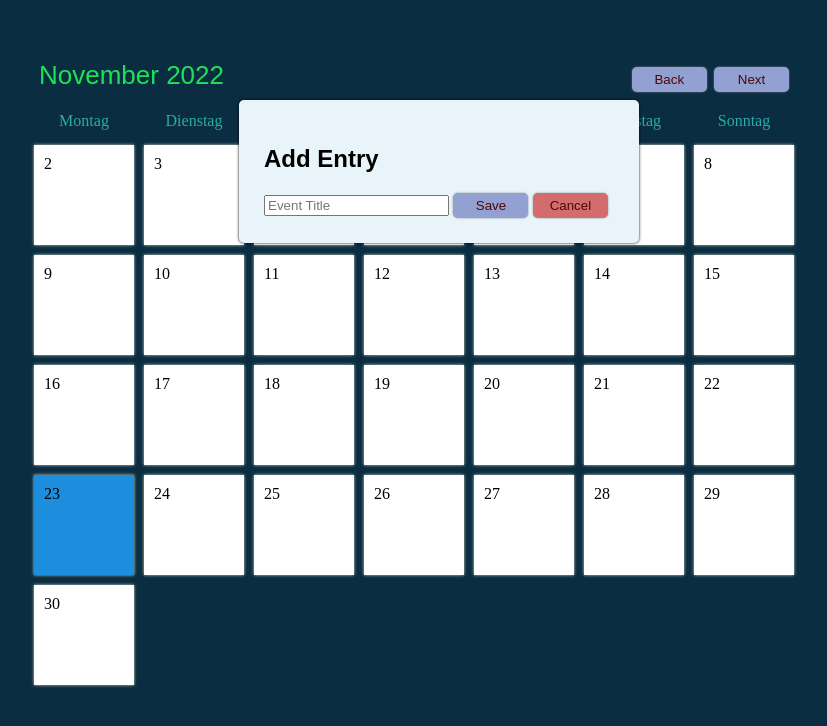
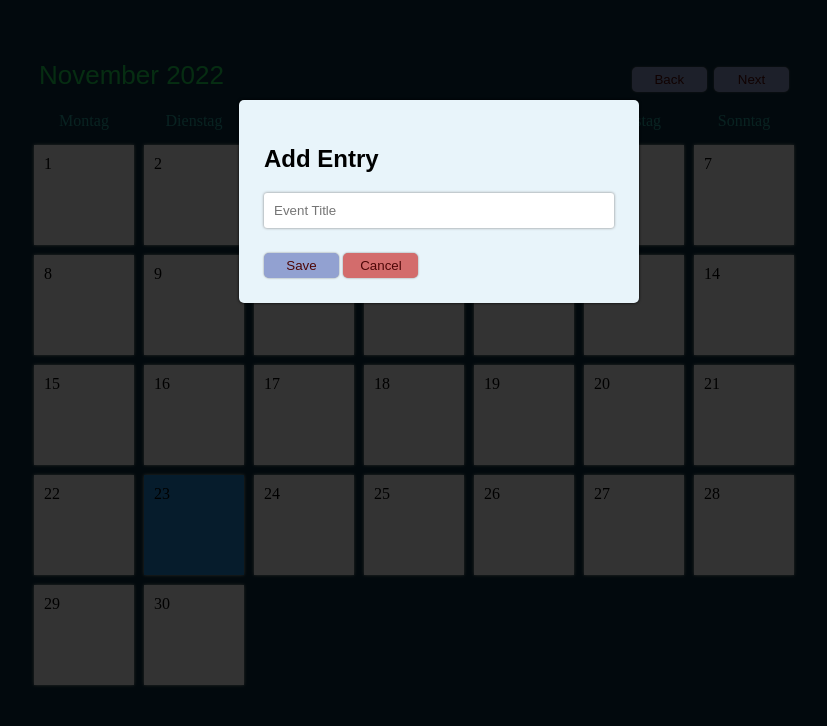
Before and after one commit to eichebe/Sem2KalenderManager, a plain HTML site: page index.html in a window 1280 px wide. Both pictures are taken after a click on the element "10". Shown: the whole page, without its empty margins (226-1053 px from the left). Drawn offline with Linux system fonts and the light colour scheme.

Commit message:
Fixed Modal Problems. Events are now created

```diff
--- a/index.html
+++ b/index.html
@@ -33,7 +33,7 @@
     <div id="newEventModal">
         <h2>Add Entry</h2>
 
-        <input type="eventTitleInput" placeholder="Event Title">
+        <input id="eventTitleInput" placeholder="Event Title">
 
         <button id="saveButton">Save</button>
         <button id="cancelButton">Cancel</button>
--- a/script.js
+++ b/script.js
@@ -9,9 +9,9 @@ const calendar = document.getElementById("calendar");
 const newEventModal = document.getElementById("newEventModal");
 //Delete Modal
 const deleteEventModal = document.getElementById("deleteEventModal");
-const backDrop = document.getElementById("modalBackdrop");
+const backDrop = document.getElementById("modalBackDrop");
 const eventTitleInput = document.getElementById("eventTitleInput");
-const weekdays = ["Montag", "Dienstag", "Mittwoch", "Donnerstag", "Freitag", "Samstag", "Sonntag"];
+const weekdays = [ "Sonntag", "Montag", "Dienstag", "Mittwoch", "Donnerstag", "Freitag", "Samstag"];
 
 function openModal(date){
     clicked = date;
@@ -20,13 +20,17 @@ function openModal(date){
 
 
   if (eventForDay) {
-    document.getElementById('eventText').innerText = eventForDay.title;
-    deleteEventModal.style.display = 'block';
+    document.getElementById("eventText").innerText = eventForDay.title;
+    deleteEventModal.style.display = "block";
   } else {
-    newEventModal.style.display = 'block';
+    newEventModal.style.display = "block";
   }
 
-  backDrop.style.display = 'block';
+  backDrop.style.display = "block";
+}
+
+function startDay () {
+    startDay = getDay();
 }
 
 function load() {
@@ -59,7 +63,7 @@ function load() {
 
     calendar.innerHTML = "";
 
-    for(let i = 1; i <= paddingDays + daysInMonth; i++){
+    for(let i = 0; i <= paddingDays + daysInMonth; i++){
         const daySquare = document.createElement("div");
         daySquare.classList.add("day");
 
@@ -119,6 +123,7 @@ function saveEvent() {
         eventTitleInput.classList.add("error");
     }
 }
+
 function deleteEvent() {
 
     events = events.filter(e => e.date !== clicked);
@@ -126,6 +131,7 @@ function deleteEvent() {
     localStorage.setItem("events", JSON.stringify(events));
     closeModal();
 }
+
 function initButtons () {
 
     document.getElementById("nextButton").addEventListener("click", () => {
```
